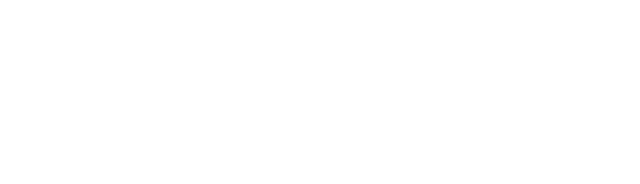
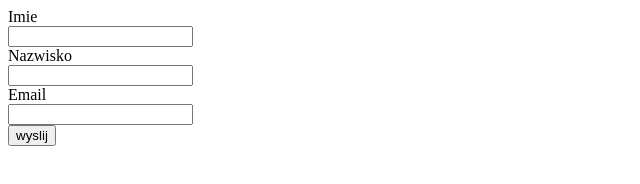
Before and after one commit to mat1489/formularz, a plain HTML site: page index.html in a window 1280 px wide. Shown: the whole page, without its empty margins (0-640 px from the left). Drawn offline with Linux system fonts and the light colour scheme.

Commit message:
koniec formularza

```diff
--- a/index.html
+++ b/index.html
@@ -5,6 +5,22 @@
     <title>formularz</title>
 </head>
 <body>
+   <form action="form.php">
+  <label for="imie">Imie</label><br>
+  <input type="text" id="imie">
+  <br>
 
+  <label for="nazwisko">Nazwisko</label><br>
+  <input type="text" id="nazwisko">
+  <br>
+
+
+  <label for="email">Email</label><br>
+  <input type="email" id="email">
+  <br>
+
+  <input type="submit" value="wyslij">
+
+</form>
 </body>
 </html>
```
